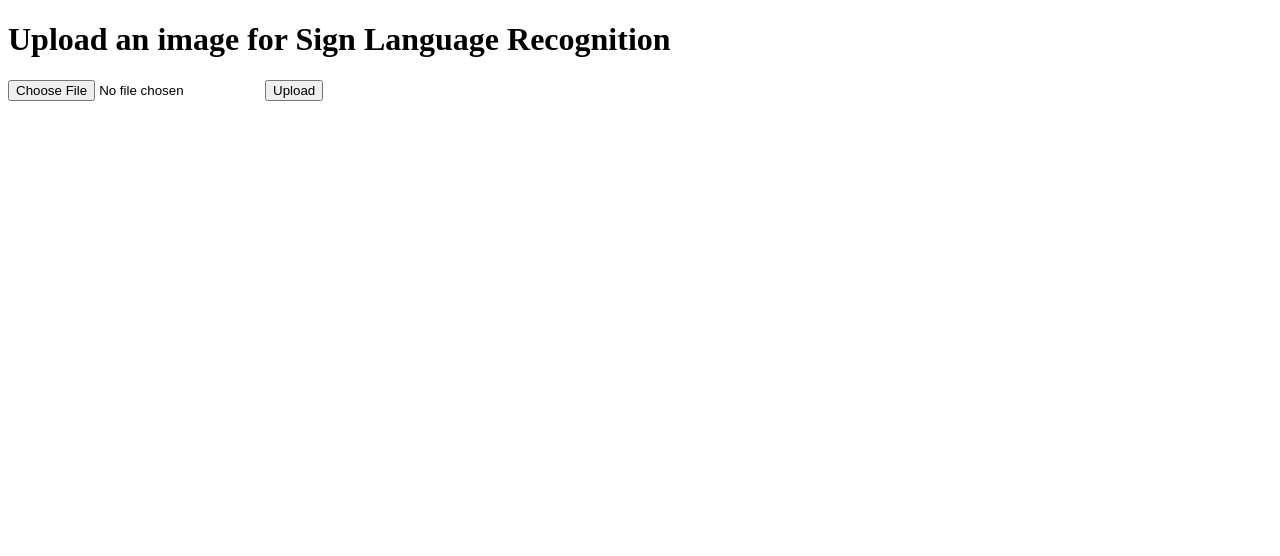
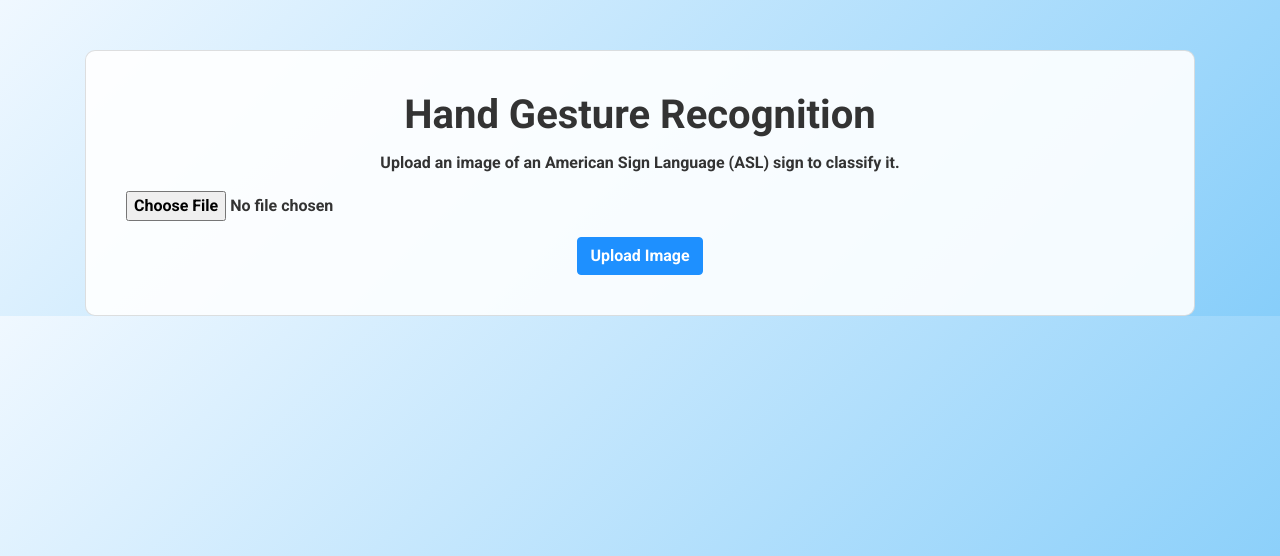
Before and after one commit to Rani1303/Gesture_Refactor_and_Integration, a Flask app: page / in a window 1280 px wide. Shown: the top 556 px of the page. Run offline with Flask 3, Linux system fonts and the light colour scheme; some libraries are stand-ins or nearby versions.

Commit message:
index page updated

```diff
--- a/templates/index.html
+++ b/templates/index.html
@@ -2,13 +2,49 @@
 <html lang="en">
 <head>
     <meta charset="UTF-8">
-    <title>Sign Language Recognition</title>
+    <title>Hand Gesture Recognition</title>
+    <link rel="stylesheet" href="https://maxcdn.bootstrapcdn.com/bootstrap/4.5.2/css/bootstrap.min.css">
+    <link href="https://fonts.googleapis.com/css?family=Roboto:700&display=swap" rel="stylesheet">
+    <style>
+        body {
+            background: linear-gradient(135deg, #f0f8ff, #87cefa);
+            color: #333;
+            font-family: 'Roboto', sans-serif;
+        }
+        .container {
+            margin-top: 50px;
+            text-align: center;
+        }
+        .card {
+            background: rgba(255, 255, 255, 0.9);
+            border-radius: 10px;
+            padding: 20px;
+        }
+        .btn-custom {
+            background-color: #1e90ff;
+            border-color: #1e90ff;
+            color: white;
+        }
+        .btn-custom:hover {
+            background-color: #87cefa;
+            border-color: #87cefa;
+        }
+    </style>
 </head>
 <body>
-    <h1>Upload an image for Sign Language Recognition</h1>
-    <form action="/upload" method="post" enctype="multipart/form-data">
-        <input type="file" name="file">
-        <input type="submit" value="Upload">
-    </form>
+    <div class="container">
+        <div class="card">
+            <div class="card-body">
+                <h1 class="card-title">Hand Gesture Recognition</h1>
+                <p class="card-text">Upload an image of an American Sign Language (ASL) sign to classify it.</p>
+                <form action="{{ url_for('upload') }}" method="post" enctype="multipart/form-data">
+                    <div class="form-group">
+                        <input type="file" name="file" class="form-control-file">
+                    </div>
+                    <button type="submit" class="btn btn-custom">Upload Image</button>
+                </form>
+            </div>
+        </div>
+    </div>
 </body>
 </html>
```
